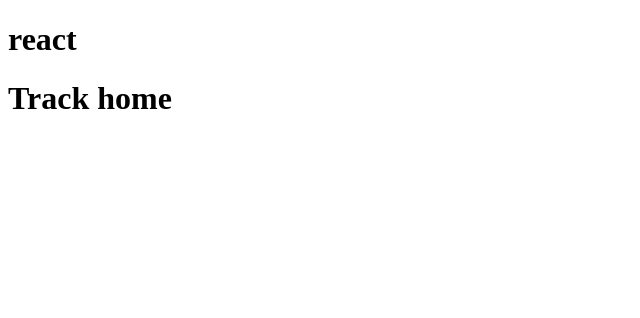
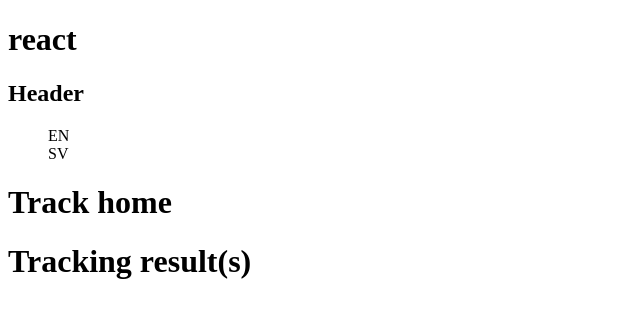
Before and after one commit to StudioKaori/new-package-tracker-React-assignment-, a React (Create React App) app: page / in a window 1280 px wide. Shown: the top 318 px of the page, without its empty margins (0-640 px from the left). Built offline with nearby package versions, Linux system fonts and the light colour scheme.

Commit message:
Add recoil to login

```diff
--- a/src/components/Login.jsx
+++ b/src/components/Login.jsx
@@ -1,9 +1,29 @@
-import React from "react";
+import React, { useEffect } from "react";
+
+// for multi-lang support
+import { userTranslation, useTranslation } from "react-i18next";
+
+//recoil library
+import { atom, useRecoilState, useRecoilValue } from "recoil";
+import { langState } from "../js/state-information";
+
+import Header from "./parts/Header";
 
 export default function Login() {
+  // for multi-lang support
+  const [t, i18n] = useTranslation();
+  const [lang, setLang] = useRecoilState(langState);
+
+  useEffect(() => {
+    console.log(lang);
+    i18n.changeLanguage(lang);
+  }, [lang, i18n]);
+
   return (
     <div>
+      <Header />
       <h1>Track home</h1>
+      <h1>{t("Tracking result")}</h1>
     </div>
   );
 }
```
Also changed, not shown: src/components/parts/SearchBox.jsx (deleted).
